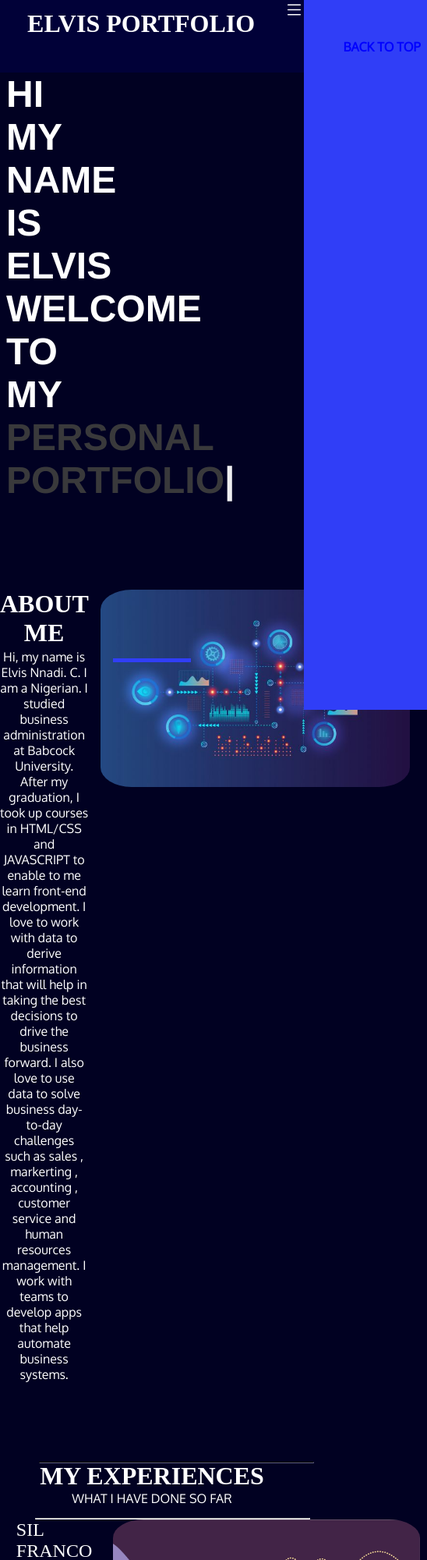
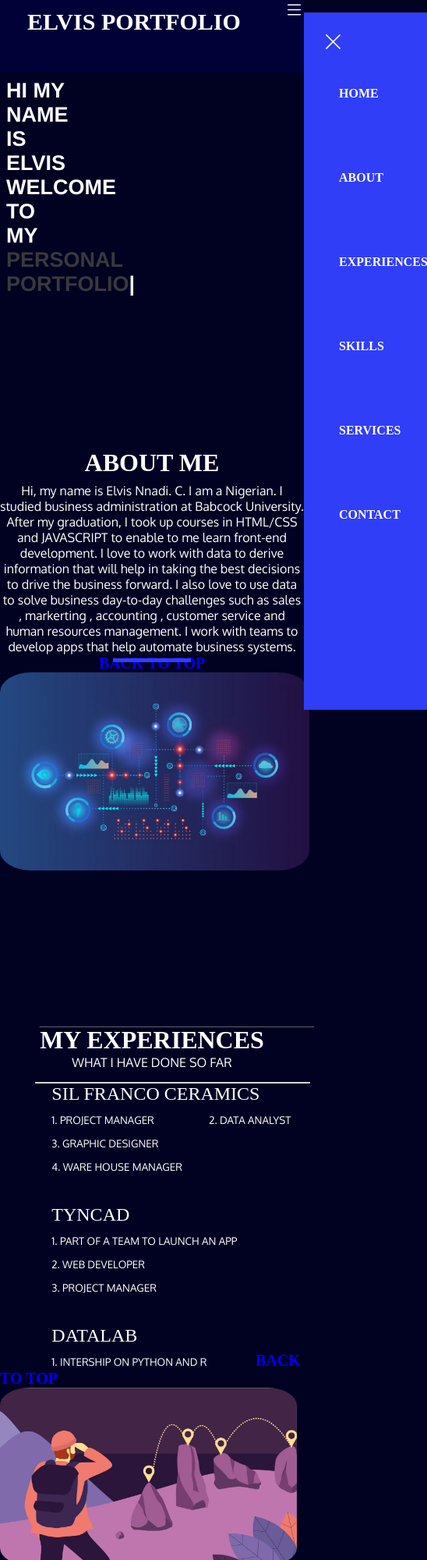
Before and after one commit to elvisnnadi38/Elvis, a plain HTML site: page index.html in a window 390 px wide. Shown: the top 2000 px of the page at 78% size, 548 px wide, since content can reach past the window. Drawn offline with nearby package versions, Linux system fonts and the light colour scheme; a web font is replaced by a local one.

Commit message:
Add files via upload

```diff
--- a/index.html
+++ b/index.html
@@ -42,16 +42,13 @@
         <div class="start1">
             <h1>ABOUT ME</h1>
             <p>Hi, my name is Elvis Nnadi. C. I am a Nigerian. I studied business administration at Babcock University. <br> After my graduation, I took up courses in HTML/CSS and JAVASCRIPT to enable to me learn front-end development. I love to work with data to derive information that will help in taking the best decisions to drive the business forward. I also love to use data to solve business day-to-day challenges such as sales , markerting , accounting , customer service and human resources management. I work with teams to develop apps that help automate business systems.</p>
-            <nav>
-                <ul>
-                    <li><a href="#head"> <strong>BACK TO TOP</strong></a></li>
-                </ul>
-            </nav>
+            <a href="#head"> <strong>BACK TO TOP</strong></a>
         </div>
 
 
         <div class="start2">
             <img src="soft.jpg" alt="">
+
 
         </div>
     </section>
@@ -69,22 +66,22 @@
 <div class="an">
     <div class="an1">
         <h2>SIL FRANCO CERAMICS</h2>
-        <P>PROJECT MANAGER AT SIL FRANCO CERAMICS</P>
-        <P>DATA ANALYST AT SIL FRANCO CERAMICS</P>
-        <P>GRAPHIC DESIGNER AT SIL FRANCO CERAMICS</P>
-        <P>WARE HOUSE MANAGER</P>
+        <P>1. PROJECT MANAGER </P>
+        <P>2. DATA ANALYST </P>
+        <P>3. GRAPHIC DESIGNER </P>
+        <P>4. WARE HOUSE MANAGER</P>
 
 
         <h2 class="t2">TYNCAD</h2>
-        <P class="p2">PART OF A TEAM TO LAUNCH AN APP</P>
-        <P class="p2">WEB DEVELOPER</P>
-        <p>PROJECT MANAGER</p>
+        <P class="p2">1. PART OF A TEAM TO LAUNCH AN APP</P>
+        <P class="p2">2. WEB DEVELOPER</P>
+        <p class="p2">3. PROJECT MANAGER</p>
 
-        <nav>
-            <ul>
-                <li><a href="#head"> <strong>BACK TO TOP</strong></a></li>
-            </ul>
-        </nav>
+        <h2 class="t2">DATALAB</h2>
+        <P class="p2">1. INTERSHIP ON PYTHON AND R</P>
+
+        <a href="#head"> <strong>BACK TO TOP</strong></a>
+
     </div>
 
     <div class="image">
@@ -141,11 +138,7 @@
 
 
         </div>
-        <nav>
-            <ul>
-                <li><a href="#head"> <strong>BACK TO TOP</strong></a></li>
-            </ul>
-        </nav>
+        <a href="#head"> <strong>BACK TO TOP</strong></a>
     </div>
 
 
@@ -185,11 +178,9 @@
             <P>W offer beautiful and creative graphics </P>
         </div>
     </div>
-    <nav>
-        <ul>
-            <li><a href="#head"> <strong>BACK TO TOP</strong></a></li>
-        </ul>
-    </nav>
+
+    <a href="#head"> <strong>BACK TO TOP</strong></a>
+
 </div>
 
 
@@ -227,11 +218,13 @@
 <div class="copyright">
     <p>COPYRIGHT @ ELVIS MADE WITH <i class="bi-heart-fill"></i> BY ELVIS</p>
 
-    <nav>
+    <a href="#head"> <strong>BACK TO TOP</strong></a>
+
+    <!-- <nav>
         <ul>
-            <li><a href="#head"> <strong>BACK TO TOP</strong></a></li>
+            <li></li>
         </ul>
-    </nav>
+    </nav> -->
 
 </div>
 
--- a/style.css
+++ b/style.css
@@ -8,6 +8,8 @@ html{
     color: white;
     scroll-behavior: smooth;
 }
+
+
 
 /* WELCOME */
 .welcome{
@@ -71,29 +73,16 @@ html{
 /* ABOUT */
 
 
-.start1 nav{
-    margin-top: 4%;
-    margin-left: 0;
+.start1 a{
+    color: blue;
+    font-size: 20px;
+    font-weight: 900;
+    text-decoration: none;
 }
 
-.start1 nav ul li{
-    display: inline;
-}
-
-
-.start1 nav ul li a{
-    margin-right: 80%;
-    color: blue;
-    text-decoration: none;
-
-}
-
-
-.start1 nav ul li a:hover{
+.start1 a:hover{
     color: rgb(37, 37, 39);
-    font-size: 20px;
-    transform: translateY(-10px);
-
+    font-size: 35;
 }
 
 .about-me{
@@ -182,30 +171,21 @@ html{
 
 }
 
-.an1 nav{
-    margin-top: 4%;
+
+.an1 a{
+    color: blue;
+    font-size: 20px;
+    font-weight: 900;
+    text-decoration: none;
+    margin-left: 15%;
+    margin-top: 1%;
 }
 
-.an1 nav ul li{
-    display: inline;
+.an1 a:hover{
+    color: rgb(37, 37, 39);
+    font-size: 35;
 }
 
-
-.an1 nav ul li a{
-    /* margin-right: 80%; */
-    color: blue;
-    text-decoration: none;
-    margin-top: 3%;
-    margin-left: 15%;
-}
-
-
-.an1 nav ul li a:hover{
-    color: rgb(37, 37, 39);
-    font-size: 20px;
-    transform: translateY(-10px);
-
-}
 
 .an{
     display: flex;
@@ -310,29 +290,20 @@ html{
     transform: translateY(-10px);
 }
 
-.container-skills nav{
-    margin-top: 3%;
+
+
+.container-skills a{
+    color: blue;
+    font-size: 20px;
+    font-weight: 900;
+    text-decoration: none;
+
+    margin-top: 1%;
 }
 
-
-.container-skills nav ul li{
-    display: inline;
-}
-
-
-.container-skills nav ul li a{
-    /* margin-right: 80%; */
-    color: blue;
-    text-decoration: none;
-
-}
-
-
-.container-skills nav ul li a:hover{
+.container-skills a:hover{
     color: rgb(37, 37, 39);
-    font-size: 20px;
-    transform: translateY(-10px);
-
+    font-size: 35;
 }
 
 
@@ -363,16 +334,6 @@ html{
     font-family: Oxygen;
 }
 
-.container h1::after{
-    content: '';
-    background: #303ef7;
-    width: 100px;
-    height: 5px;
-    position: absolute;
-    bottom: -5px;
-    left: 50%;
-    transform: translateX(-50%);
-}
 
 .row{
     display: grid;
@@ -413,31 +374,21 @@ html{
 }
 
 
+.container a{
+    color: blue;
+    font-size: 20px;
+    font-weight: 900;
+    text-decoration: none;
+    margin-left: 5%;
+    margin-top: 1%;
+}
 
-.container nav{
-    margin-top: 3%;
+.container a:hover{
+    color: rgb(37, 37, 39);
+    font-size: 35;
 }
 
 
-.container nav ul li{
-    display: inline;
-}
-
-
-.container nav ul li a{
-    /* margin-right: 80%; */
-    color: blue;
-    text-decoration: none;
-
-}
-
-
-.container nav ul li a:hover{
-    color: rgb(37, 37, 39);
-    font-size: 20px;
-    transform: translateY(-10px);
-
-}
 
 /* contact me */
 
@@ -453,16 +404,7 @@ html{
     position: relative;
 }
 
-.con-contactme h1::after{
-    content: '';
-    background: #303ef7;
-    width: 100px;
-    height: 5px;
-    position: absolute;
-    bottom: -5px;
-    left: 50%;
-    transform: translateX(-50%);
-}
+
 
 .row3{
     display: flex;
@@ -585,6 +527,21 @@ form input,form textarea{
 }
 
 
+.copyright a{
+    color: blue;
+    font-size: 20px;
+    font-weight: 900;
+    text-decoration: none;
+    margin-left: 5%;
+    margin-top: 1%;
+}
+
+.copyright a:hover{
+    color: rgb(37, 37, 39);
+    font-size: 35;
+}
+
+/*
 .copyright nav{
     margin-top: 3%;
 }
@@ -596,7 +553,6 @@ form input,form textarea{
 
 
 .copyright nav ul li a{
-    /* margin-right: 80%; */
     color: blue;
     text-decoration: none;
 
@@ -608,7 +564,7 @@ form input,form textarea{
     font-size: 20px;
     transform: translateY(-10px);
 
-}
+} */
 
 
 
@@ -654,7 +610,7 @@ nav ul{
 
 nav ul li{
     display: inline-block;
-    margin: 50px;
+    margin: 45px;
 }
 .bi-x-lg{
     position: absolute;
@@ -664,15 +620,59 @@ nav ul li{
 }
 
 .image img{
-    height: 28vh;
-    margin-left: 22px;
-    margin-right: 9px;
+    height: 27vh;
+
 }
 
 .start2 img{
     height: 30vh;
 
 }
+
+/* .welcome{
+    margin-bottom: 40%;
+} */
+
+.about-me{
+    flex-direction: column;
+    text-align: center;
+    margin-top: 50%;
+}
+
+.start1{
+    width: 100%;
+    text-align: center;
+}
+
+
+.an1 p{
+    text-align: center;
+    font-size: smaller;
+    display: inline-block;
+}
+
+
+.welcome{
+    font-size: 18px;
+    margin-top: 2%;
+}
+
+.head-left h1{
+    font-size: 30px;
+}
+.an{
+    display: block;
+}
+
+.my-experience{
+    margin-top: 50%;
+}
+
+.container-skills{
+    margin-top: 50px;
+}
+
+
 }
 
 #msg{
```
